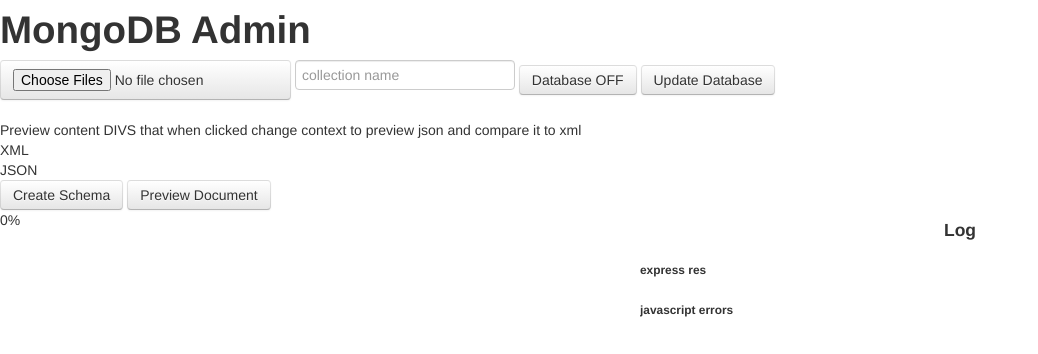
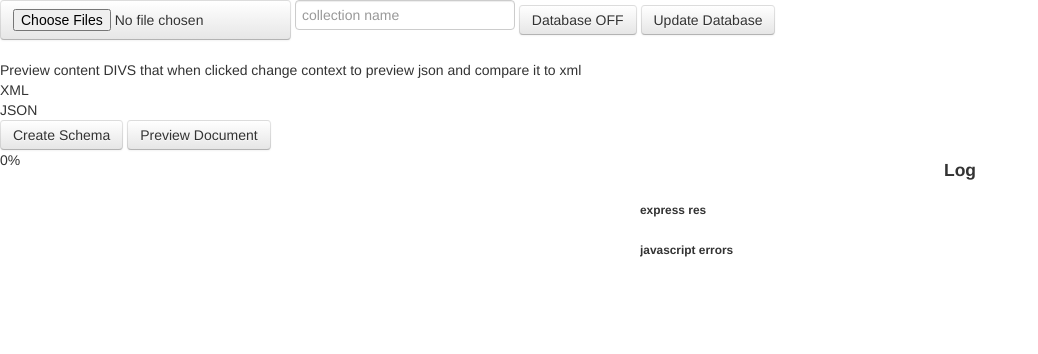
Before and after one commit to Boatdude55/MongoAdmin_GUI, a website: page core/client/index.html in a window 1280 px wide. Shown: the whole page, without its empty margins (0-1038 px from the left). Drawn offline with Linux system fonts and the light colour scheme.

Commit message:
minor html changes

```diff
--- a/core/client/index.html
+++ b/core/client/index.html
@@ -38,9 +38,6 @@
 
         <div class="">
             <div class="">
-
-                <h1 class="">MongoDB Admin</h1>
-
                 <div class="">
                     <div class="">
                         <form id="form">
```
